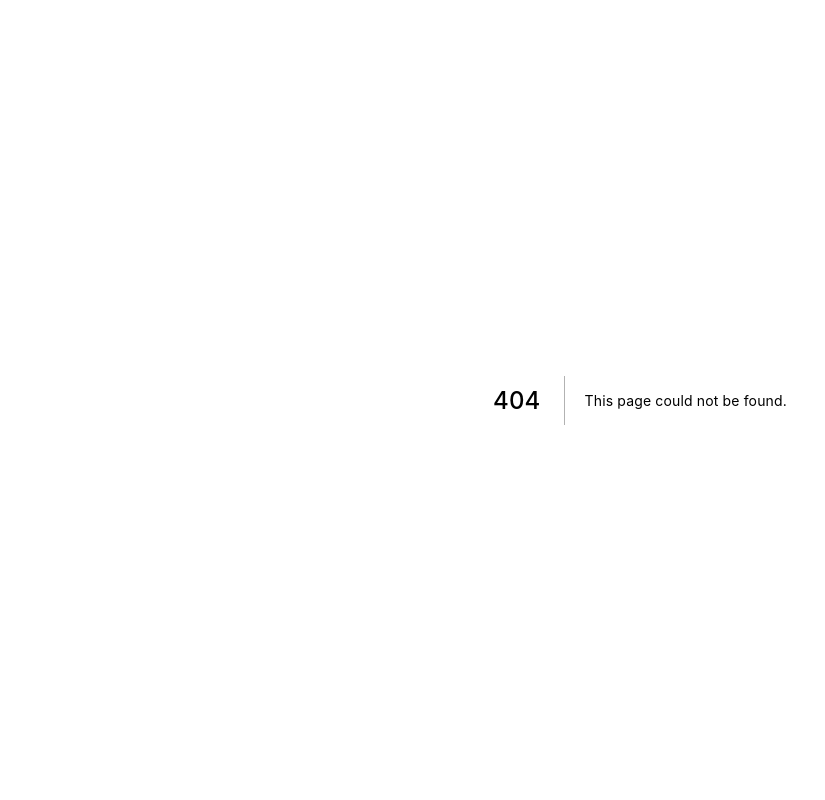
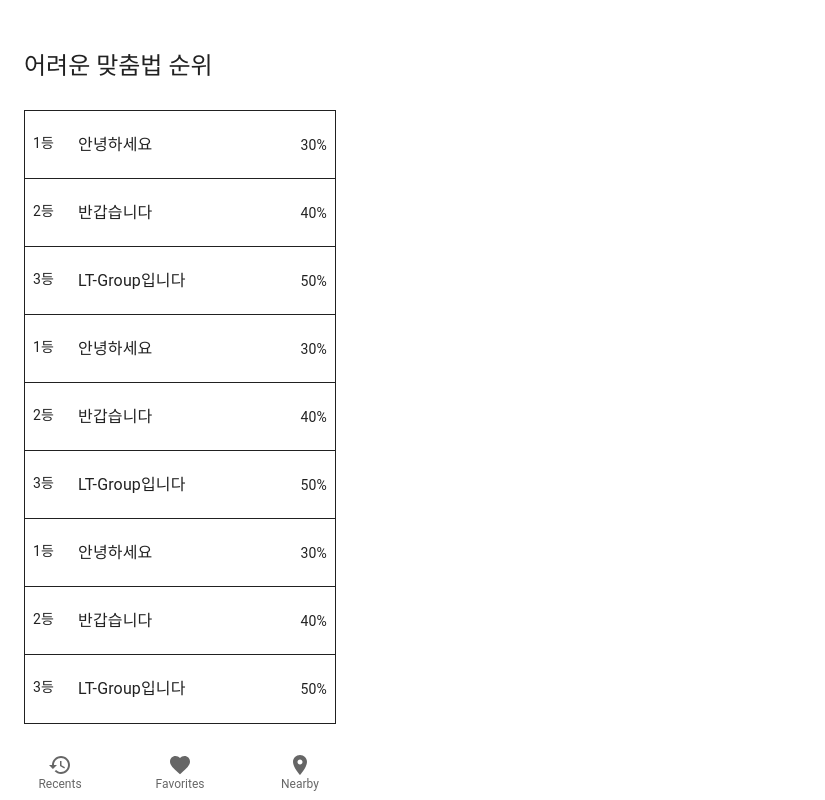
Before and after one commit to LT-Group/UNITON-FE, a Next.js app: page /ranking in a window 1280 px wide. Before the commit this address had no page. Shown: the whole page, without its empty margins (0-825 px from the left). Built offline with nearby package versions, Linux system fonts and the light colour scheme.

Commit message:
Feat: 랭킹 페이지 구현 (목데이터 추가 추후 변경가능)
Feat: 정답률 낮은 순서 컴포넌트 구현

Feat: 랭킹 컴포넌트 구현(정답률리스트 + typoGraph)

Fix: next-head-count is missing 에러해결

```diff
--- a/pages/_document.jsx
+++ b/pages/_document.jsx
@@ -6,8 +6,8 @@ export default class MyDocument extends Document {
   render() {
     return (
       <Html>
+        <Head />
         <body>
-          <Head></Head>
           <Main />
           <NextScript />
         </body>
--- /dev/null
+++ b/pages/ranking.tsx
@@ -0,0 +1,92 @@
+import Head from 'next/head';
+import {
+  BottomNavigation,
+  BottomNavigationAction,
+  Box,
+  Paper,
+} from '@mui/material';
+import Ranking from '../src/components/Ranking';
+import RestoreIcon from '@mui/icons-material/Restore';
+import FavoriteIcon from '@mui/icons-material/Favorite';
+import LocationOnIcon from '@mui/icons-material/LocationOn';
+
+const RankingPage = () => {
+  return (
+    <>
+      <Head>
+        <title>받아쓰기</title>
+        <meta name="description" content="Generated by create next app" />
+        <link rel="icon" href="/favicon.ico" />
+      </Head>
+      <Box sx={{ position: 'relative', maxWidth: 360 }}>
+        <Box mt="50px" pl={3} pr={3}>
+          <Ranking rankList={mockData} />
+        </Box>
+        <BottomNavigation
+          showLabels
+          sx={{
+            maxWidth: 360,
+            position: 'fixed',
+            bottom: 0,
+            left: 0,
+            right: 0,
+          }}
+        >
+          <BottomNavigationAction label="Recents" icon={<RestoreIcon />} />
+          <BottomNavigationAction label="Favorites" icon={<FavoriteIcon />} />
+          <BottomNavigationAction label="Nearby" icon={<LocationOnIcon />} />
+        </BottomNavigation>
+      </Box>
+    </>
+  );
+};
+
+const mockData = [
+  {
+    problemRank: 1,
+    problem: '안녕하세요',
+    successRate: 30,
+  },
+  {
+    problemRank: 2,
+    problem: '반갑습니다',
+    successRate: 40,
+  },
+  {
+    problemRank: 3,
+    problem: 'LT-Group입니다',
+    successRate: 50,
+  },
+  {
+    problemRank: 1,
+    problem: '안녕하세요',
+    successRate: 30,
+  },
+  {
+    problemRank: 2,
+    problem: '반갑습니다',
+    successRate: 40,
+  },
+  {
+    problemRank: 3,
+    problem: 'LT-Group입니다',
+    successRate: 50,
+  },
+  {
+    problemRank: 1,
+    problem: '안녕하세요',
+    successRate: 30,
+  },
+  {
+    problemRank: 2,
+    problem: '반갑습니다',
+    successRate: 40,
+  },
+  {
+    problemRank: 3,
+    problem: 'LT-Group입니다',
+    successRate: 50,
+  },
+];
+
+export default RankingPage;
--- /dev/null
+++ b/src/components/Ranking/RankList/index.jsx
@@ -0,0 +1,54 @@
+import React from 'react';
+import PropTypes from 'prop-types';
+import { Box, List, ListItem, Typography } from '@mui/material';
+
+const RankList = ({ rankList }) => {
+  return (
+    <List
+      disablePadding
+      sx={{ width: '100%', maxWidth: 360, border: '1px solid' }}
+    >
+      {rankList.map((rankInfo, i) => {
+        const { problemRank, problem, successRate } = rankInfo;
+        return (
+          <ListItem
+            key={i}
+            alignItems="center"
+            disablePadding
+            sx={{
+              justifyContent: 'space-between',
+              height: 68,
+              borderBottom: `${
+                rankList.length - 1 === i ? 'none' : '1px solid'
+              }`,
+            }}
+          >
+            <Box ml={1} sx={{ display: 'flex' }}>
+              <Typography component="div" variant="body2">
+                {problemRank}등
+              </Typography>
+              <Typography ml={3} component="div" variant="body1">
+                {problem}
+              </Typography>
+            </Box>
+            <Typography mr={1} component="div" variant="body2">
+              {successRate}%
+            </Typography>
+          </ListItem>
+        );
+      })}
+    </List>
+  );
+};
+
+RankList.propTypes = {
+  rankList: PropTypes.arrayOf(
+    PropTypes.shape({
+      problemRank: PropTypes.number,
+      problem: PropTypes.string,
+      successRate: PropTypes.number,
+    }),
+  ),
+};
+
+export default RankList;
--- /dev/null
+++ b/src/components/Ranking/index.jsx
@@ -0,0 +1,29 @@
+import React from 'react';
+import PropTypes from 'prop-types';
+import RankList from './RankList';
+import { Typography } from '@mui/material';
+
+const Ranking = ({ rankList }) => {
+  return (
+    <>
+      <Typography mb="28px" component="h2" variant="h5">
+        어려운 맞춤법 순위
+      </Typography>
+      <RankList rankList={rankList} />
+    </>
+  );
+};
+
+Ranking.propTypes = {
+  //객체를 가진 배열을 proptype로 받음
+  rankList: PropTypes.arrayOf(
+    PropTypes.shape({
+      problemRank: PropTypes.number,
+      problem: PropTypes.string,
+      successRate: PropTypes.number,
+    }),
+  ),
+};
+//rankList 예제
+
+export default Ranking;
```
